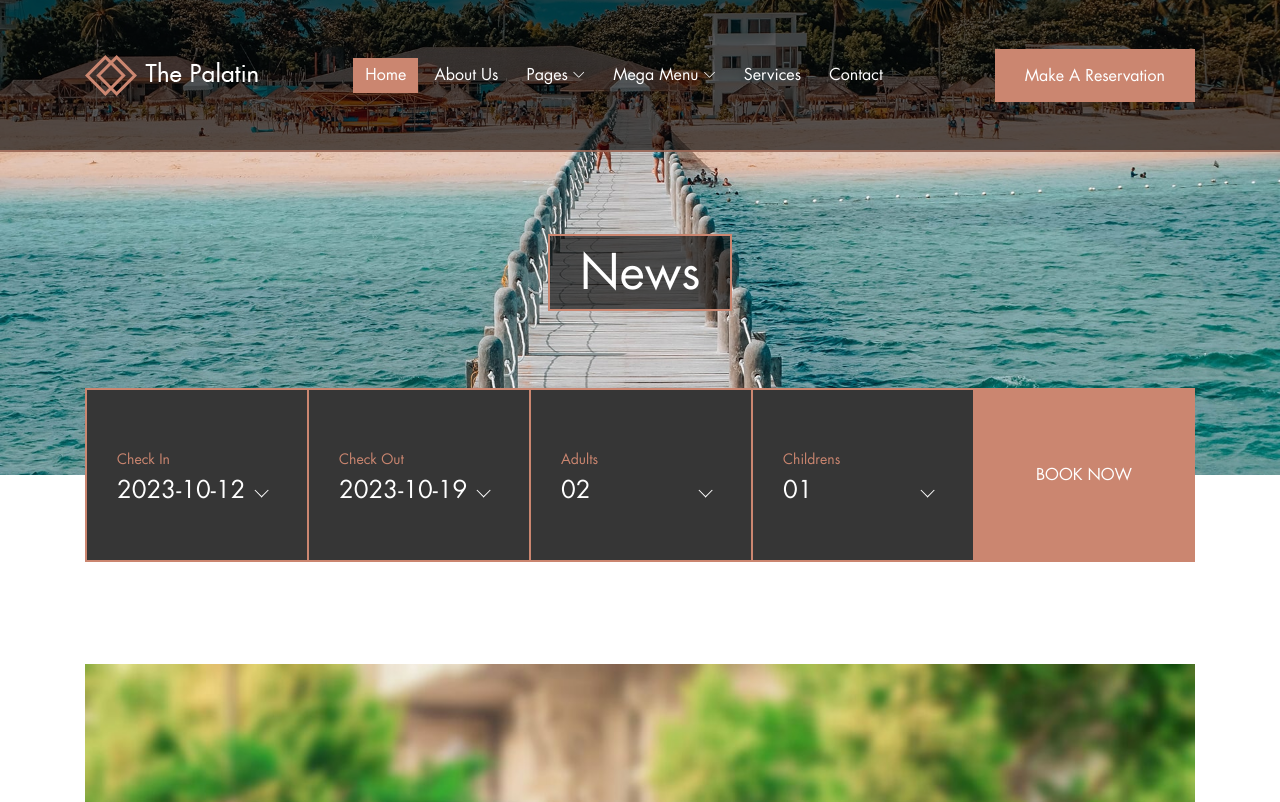
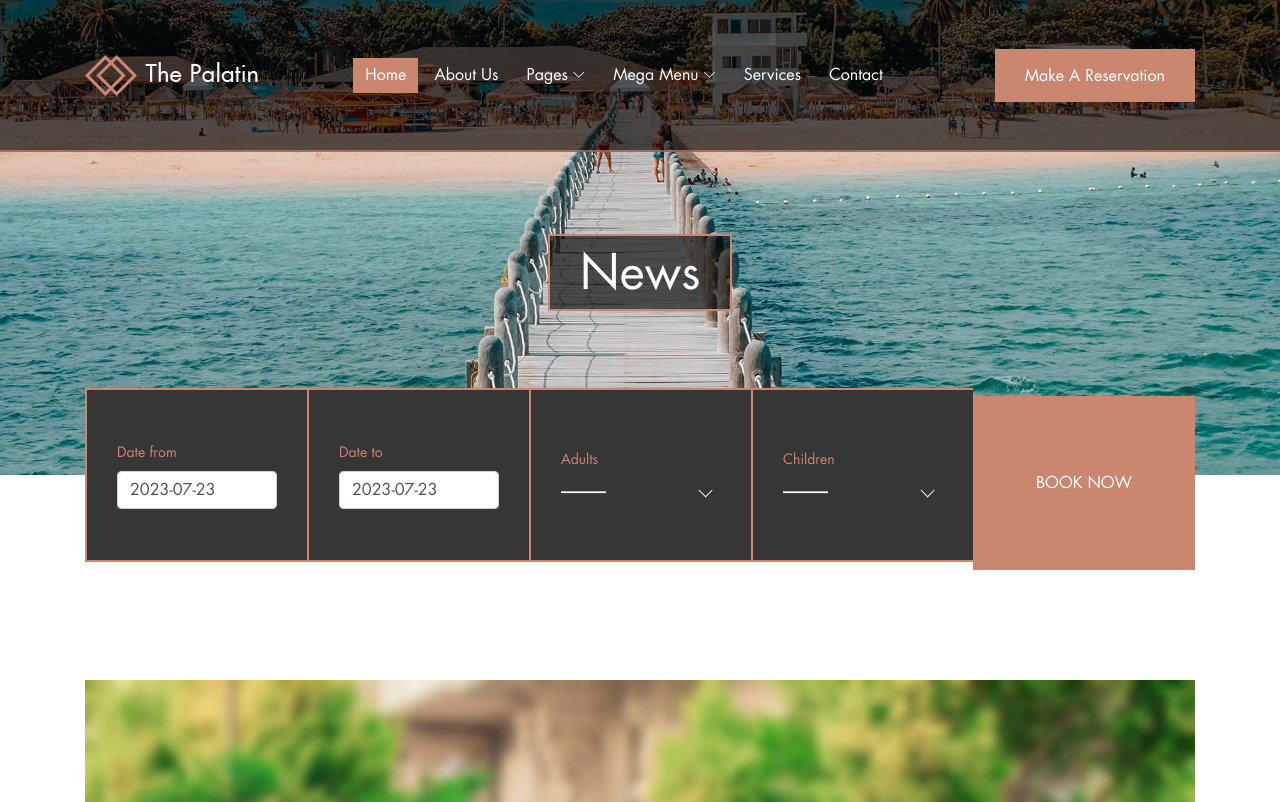
Before and after one commit to Es1amMohamed/Booking, a Django app: a page that uses unit/templates/unit/unit_detail.html in a window 1280 px wide. Shown: the top 802 px of the page. Run offline with Django 4.2, Linux system fonts and the light colour scheme; data comes from the database, SQL or seed files in the repository; both versions use the stored data as it was after the commit; parts of the project's set-up code (start-up, migrations or seed data) failed here and were passed over; some libraries are stand-ins or nearby versions; some web fonts are replaced.

Commit message:
add book form

```diff
--- a/project/settings.py
+++ b/project/settings.py
@@ -46,6 +46,7 @@ INSTALLED_APPS = [
     'unit',
     "taggit",
     'django_summernote',
+    'bootstrap4',
 ]
 
 MIDDLEWARE = [
--- /dev/null
+++ b/unit/forms.py
@@ -0,0 +1,6 @@
+from django import forms
+from .models import *
+class UnitBookForm(forms.ModelForm):
+    class Meta:
+            model = UnitBook
+            fields = ['date_from','date_to','adults','children']
--- a/unit/models.py
+++ b/unit/models.py
@@ -42,14 +42,21 @@ class Place(models.Model):
     def __str__(self):
         return self.name
 
+COUNT = (
+    (1 , 1),
+    (2 , 2),
+    (3 , 3),
+    (4 , 4),
+
+)
 
 class UnitBook(models.Model):
     user = models.ForeignKey(User,related_name='book_owner',on_delete=models.CASCADE)
     unit = models.ForeignKey(Unit,related_name='book_unit',on_delete=models.CASCADE)
     date_from = models.DateField(default=timezone.now)
     date_to = models.DateField(default=timezone.now)
-    adults = models.IntegerField()
-    children = models.IntegerField()
+    adults = models.IntegerField(choices=COUNT)
+    children = models.IntegerField(choices=COUNT)
 
     def __str__(self):
         return str(self.unit)
--- a/unit/templates/unit/unit_detail.html
+++ b/unit/templates/unit/unit_detail.html
@@ -1,6 +1,8 @@
 {% extends 'base.html' %}
+{% load bootstrap4 %}
 {% load static %}
 {% block body %}
+
 
 
 <body>
@@ -21,60 +23,12 @@
                         <form action="#" method='POST'>
                             {% csrf_token %}
                             <!-- Form Group -->
-                            <div class="form-group" >
-                                <label for="select1" >Check In</label>
-                                <select class="form-control" id="select1" name="check_in">
-                                  <option>2023-10-12</option>
-                                  <option>2023-10-13</option>
-                                  <option>2023-10-14</option>
-                                  <option>2023-10-15</option>
-                                  <option>2023-10-16</option>
-                                  <option>2023-10-17</option>
-                                  <option>2023-10-18</option>
-                                </select>
-                            </div>
-
-                            <!-- Form Group -->
-                            <div class="form-group" >
-                                <label for="select2">Check Out</label>
-                                <select class="form-contro2" id="select2" name="check_out">
-                                  <option>2023-10-19</option>
-                                  <option>2023-10-20</option>
-                                  <option>2023-10-21</option>
-                                  <option>2023-10-22</option>
-                                  <option>2023-10-23</option>
-                                  <option>2023-10-24</option>
-                                  <option>2023-10-25</option>
-                                  <option>2023-10-26</option>
-                                </select>
-                            </div>
-
-                            <!-- Form Group -->
-                            <div class="form-group" >
-                                <label for="select3">Adults</label>
-                                <select class="form-control" id="select3" name="adults">
-                                  <option>02</option>
-                                  <option>03</option>
-                                  <option>04</option>
-                                  <option>05</option>
-                                  <option>06</option>
-                                </select>
-                            </div>
-
-                            <!-- Form Group -->
-                            <div class="form-group" >
-                                <label for="select4">Childrens</label>
-                                <select class="form-control" id="select4" name="children">
-                                  <option>01</option>
-                                  <option>02</option>
-                                  <option>03</option>
-                                  <option>04</option>
-                                  <option>05</option>
-                                </select>
-                            </div>
+                            {% bootstrap_form form %}
 
                             <!-- Button -->
+
                             <button type="submit" >Book Now</button>
+
                         </form>
                     </div>
                 </div>
--- a/unit/views.py
+++ b/unit/views.py
@@ -2,6 +2,8 @@ from django.forms import SplitDateTimeField
 from django.shortcuts import redirect, render
 from .models import *
 from django.core.paginator import Paginator
+from .booking_func.availability import *
+from .forms import *
 
 
 # Create your views here.
@@ -9,30 +11,26 @@ from django.core.paginator import Paginator
 
 def unit_list(request):
     units = Unit.objects.all()
-
     paginator = Paginator(units,1)
     page = request.GET.get('page')
     page_ogj = paginator.get_page(page)
     context = {'units':page_ogj}
+    return render(request,'unit/unit_list.html',context)
 
-
-    return render(request,'unit/unit_list.html',context)
 
 def unit_detail(request,slug):
     unit = Unit.objects.get(slug=slug)
-    context = {"unit":unit}
+
     if request.method == 'POST':
-        print("in post")
-        check_in = request.POST.get('check_in')
-        print(list(check_in))
-        check_out = request.POST.get('check_out')
-        adults = request.POST.get("adults")
-        children = request.POST.get("children")
-        data = UnitBook(user= request.user,unit=unit,date_from=check_in,date_to=check_out ,adults=adults,children=children)
-        data.save()
-        return redirect('/unit')
+        form = UnitBookForm(request.POST)
+        if form.is_valid():
+            my_form = form.save(commit=False)
+            my_form.unit = unit
+            my_form.user = request.user
+            my_form.save()
+            return redirect('/unit')
+    else:
+         form = UnitBookForm()
 
-    else:
-         unit = Unit.objects.get(slug=slug)
-
+    context = {"unit":unit,'form':form}
     return render(request,'unit/unit_detail.html',context)
```
Also changed, not shown: unit/booking_func/availability.py (added, +12 -0 lines), db.sqlite3, unit/booking_func/__init__.py (added), unit/migrations/0005_alter_unitbook_adults_alter_unitbook_children.py (added), unit/migrations/0006_alter_unitbook_adults_alter_unitbook_children.py (added).
